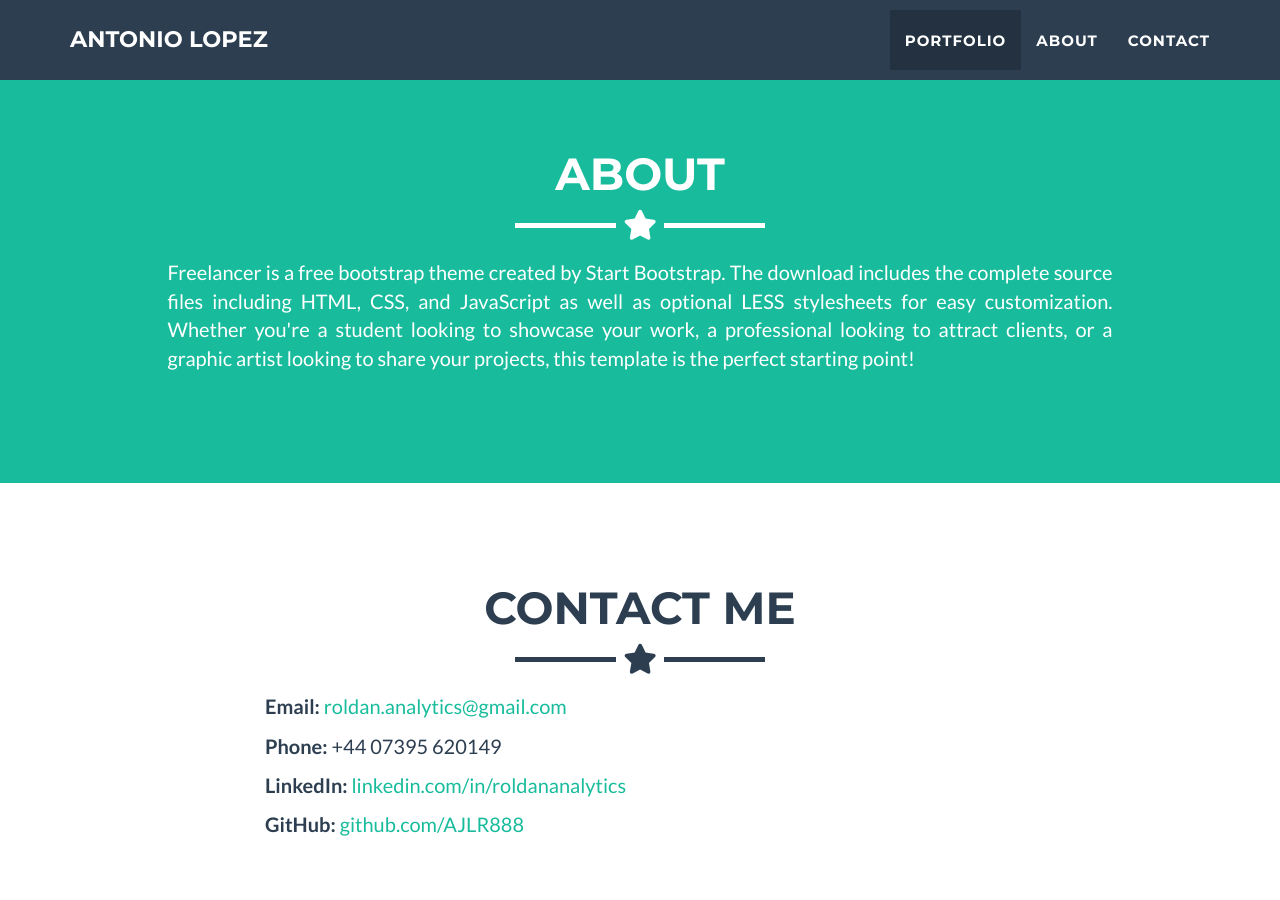
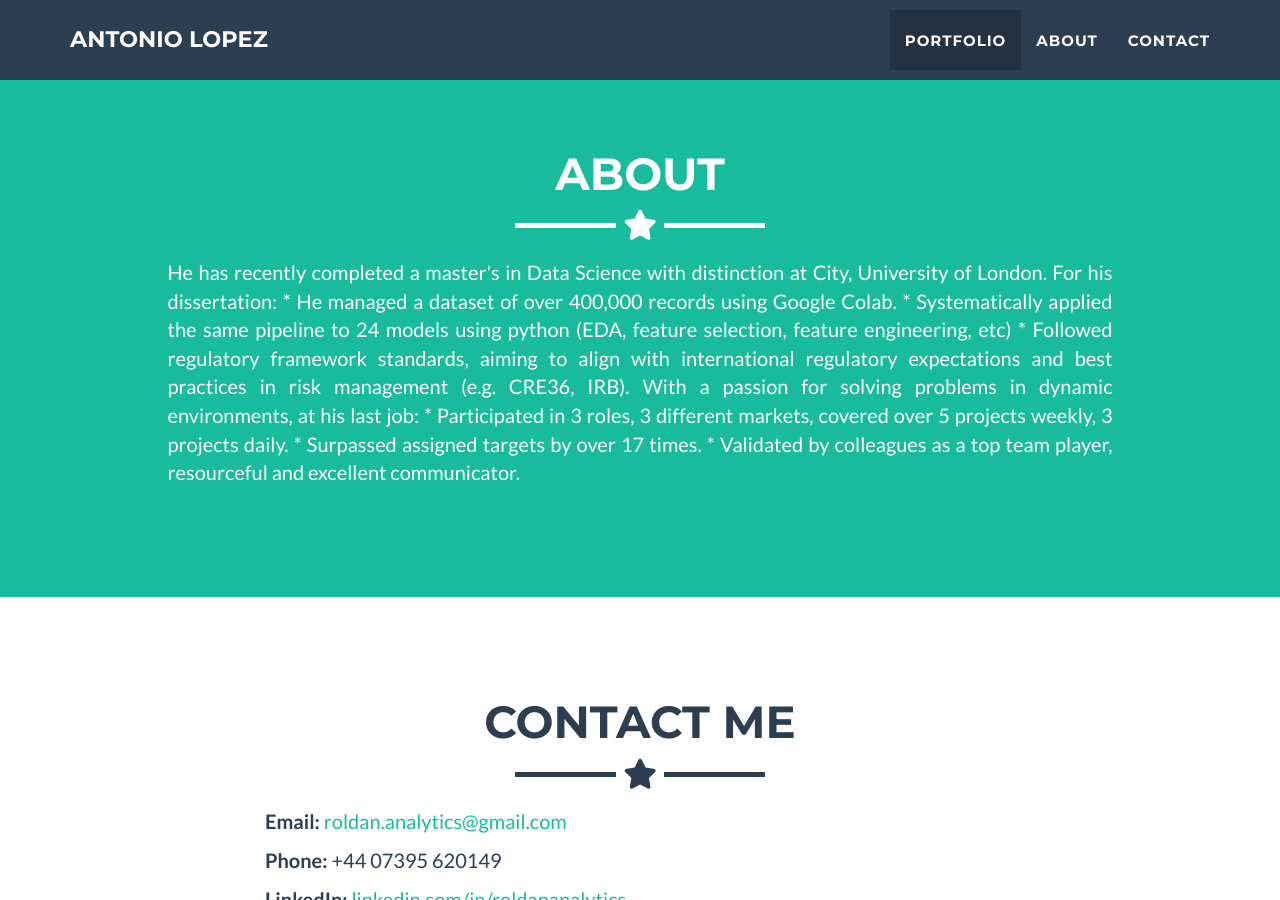
Before and after one commit to AJLR888/AJLR888.github.io, a Jekyll site: the page built from _posts/2014-07-18-project-1.markdown, in a window 1280 px wide and 900 px high, scrolled down 1687 px. Built offline with Jekyll 4.4.1, drawn with Linux system fonts in a browser that asks for light colours.

Commit message:
Update about.html

```diff
--- a/_includes/about.html
+++ b/_includes/about.html
@@ -10,10 +10,15 @@
     <div class="row">
       <div class="col-lg-10 col-lg-offset-1">
         <p style="text-align: justify;">
-          Freelancer is a free bootstrap theme created by Start Bootstrap. The download includes the complete
-          source files including HTML, CSS, and JavaScript as well as optional LESS stylesheets for easy
-          customization. Whether you're a student looking to showcase your work, a professional looking to attract
-          clients, or a graphic artist looking to share your projects, this template is the perfect starting point!
+          He has recently completed a master's in Data Science with distinction at City, University of London. For his dissertation:
+            * He managed a dataset of over 400,000 records using Google Colab.
+            * Systematically applied the same pipeline to 24 models using python (EDA, feature selection, feature engineering, etc)
+            * Followed regulatory framework standards, aiming to align with international regulatory expectations and best practices in risk management (e.g. CRE36, IRB).
+
+          With a passion for solving problems in dynamic environments, at his last job:
+            * Participated in 3 roles, 3 different markets, covered over 5 projects weekly, 3 projects daily.
+            * Surpassed assigned targets by over 17 times.
+            * Validated by colleagues as a top team player, resourceful and excellent communicator.
         </p>
       </div>
     </div>
```
